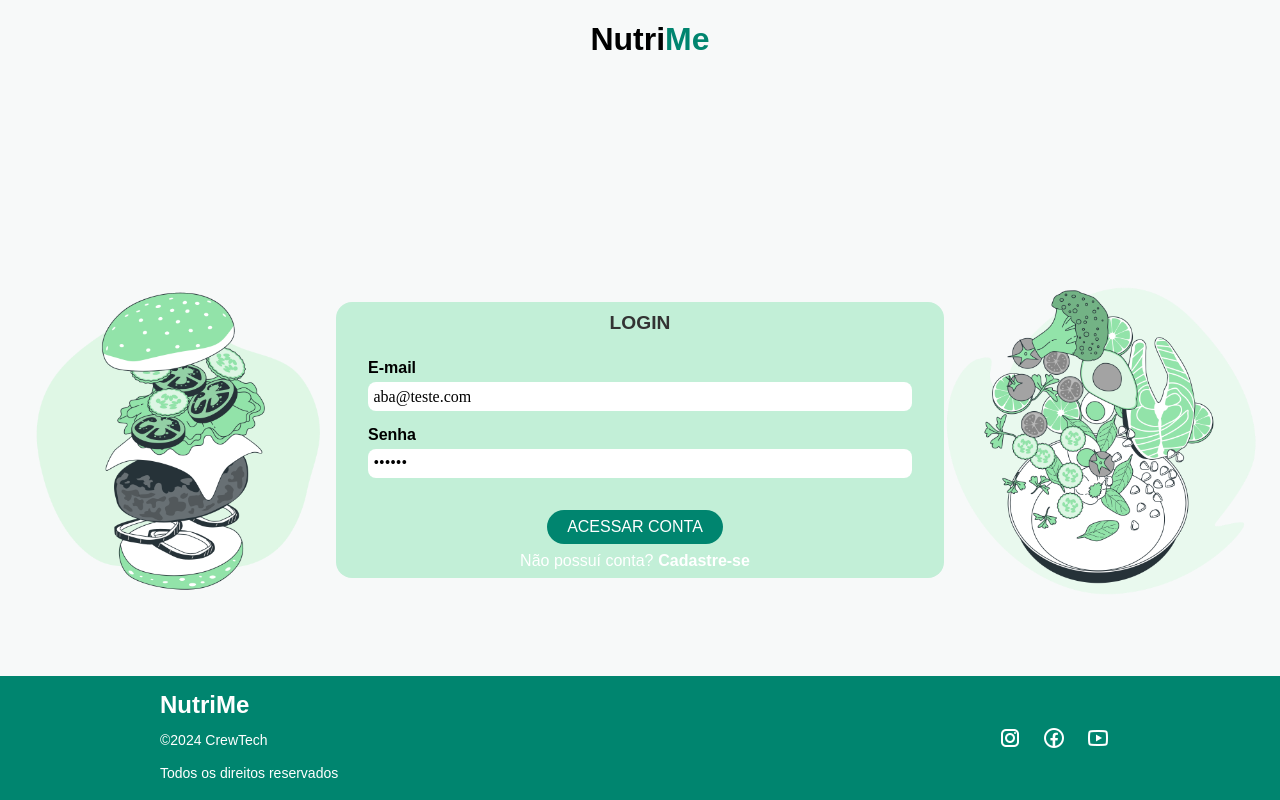
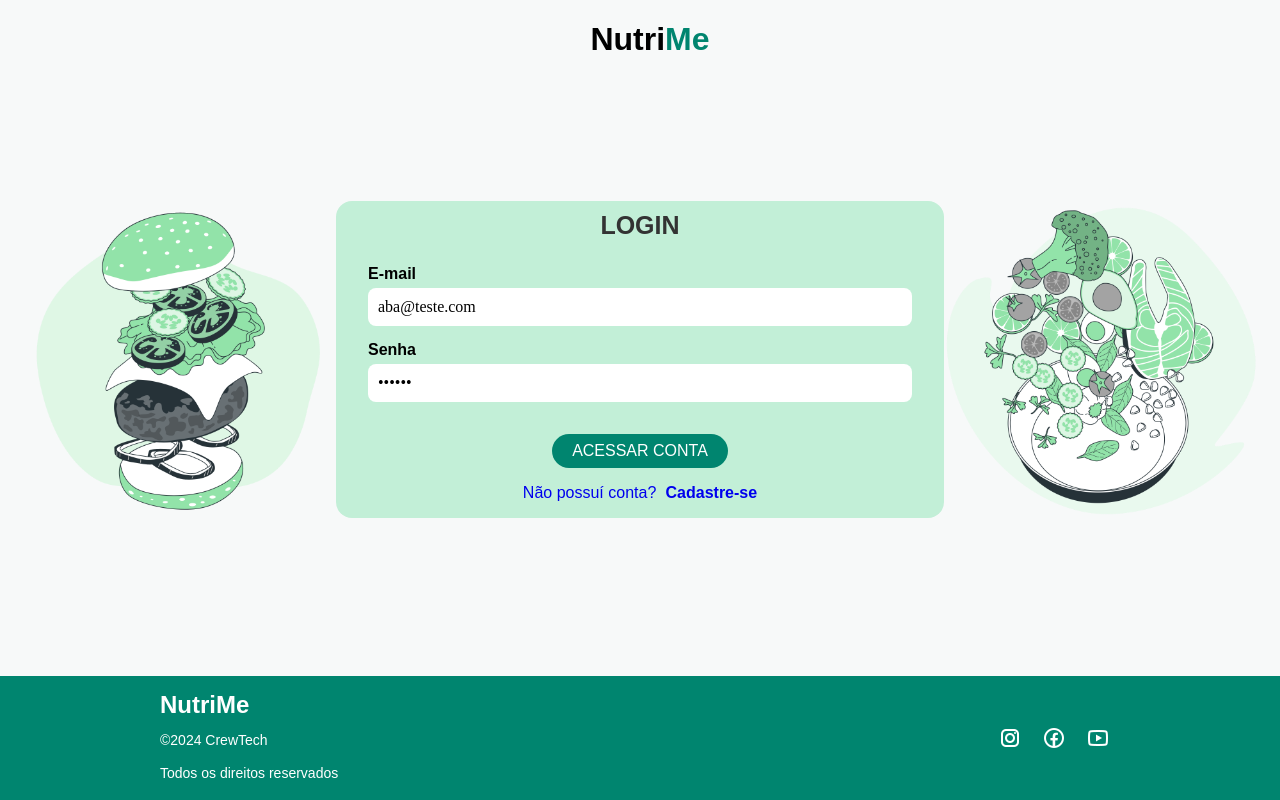
Before and after one commit to crewTech-ABP/API-DSM-2SEM-2024, a React (Create React App) app in the folder nutriMe/front/: page / in a window 1280 px wide. Built offline with nearby package versions, Linux system fonts and the light colour scheme; no server answers.

Commit message:
Atualiza telas login/cadastro

```diff
--- a/nutriMe/front/package.json
+++ b/nutriMe/front/package.json
@@ -4,7 +4,6 @@
   "private": true,
   "dependencies": {
     "@fontsource-variable/dm-sans": "^5.1.0",
-    "@fontsource/roboto": "^5.0.13",
     "@testing-library/jest-dom": "^5.17.0",
     "@testing-library/react": "^13.4.0",
     "@testing-library/user-event": "^13.5.0",
--- a/nutriMe/front/src/components/Button.tsx
+++ b/nutriMe/front/src/components/Button.tsx
@@ -7,7 +7,6 @@ export default function Button({ label, click }: Props) {
 export const ButtonSld = styled.button`
   display: flex;
   padding: 8px 20px;
-  margin-right: 10px;
   background-color: #00856F;
   color: #fff;
   text-transform: uppercase;
@@ -15,11 +14,11 @@ export const ButtonSld = styled.button`
   border-radius: 3rem;
   cursor: pointer;
   transition: background-color 0.3s ease;
-  font-family: inherit; // Garantir que a fonte seja herdada
-  font-size: inherit; // Garantir que o tamanho da fonte seja herdado
+  font-family: inherit;
+  font-size: inherit;
 
   &:hover {
-    background-color: rgb(75, 114, 160);
+    background-color: #006D5B;
   }
 `;
 
--- a/nutriMe/front/src/components/Header.tsx
+++ b/nutriMe/front/src/components/Header.tsx
@@ -22,4 +22,5 @@ const Wrapper = styled.div`
   justify-content: center;
   align-items: center;
   box-sizing: border-box;
+  margin-bottom: -10rem;
 `;
--- a/nutriMe/front/src/components/Input.tsx
+++ b/nutriMe/front/src/components/Input.tsx
@@ -30,12 +30,11 @@ const LabelSld = styled.label`
 
 const InputSld = styled.input`
   display: flex;
+  border: none;
   border-radius: 0.5rem;
-  border: none;
-  padding: 1%;
-  color: black;
   font-size: 100%;
   font-family: DM Sans Variable;
+  padding: 10px;
 `;
 
 interface Props {
--- a/nutriMe/front/src/components/LinkButton.tsx
+++ b/nutriMe/front/src/components/LinkButton.tsx
@@ -6,21 +6,11 @@ export default function LinkButton({ label, bold , to}: Props) {
 }
 
 const LinkSld = styled(Link)`
-  display: flex;
-  padding: 8px 20px;
-  margin-right: 10px;
-  color: white;
-  border-width: 1px;
-  border-radius: 5px;
+  margin: 1rem 0;
   text-decoration: none;
 
-  // ao passar o mouse
-  &:hover {
-    color: #00856F;
-  }
-  // enquanto está clicando
-  &:active {
-    color: #00856F;
+  &:hover{
+    color: #006D5B;
   }
 
   &:visited {
--- a/nutriMe/front/src/pages/SignInPage.tsx
+++ b/nutriMe/front/src/pages/SignInPage.tsx
@@ -93,7 +93,7 @@ const LineSld = styled.div`
 `;
 
 const TextSld = styled.div`
-  font-size: 120%;
+  font-size: 25px;
   font-weight: bold;
   color: #333;
   text-align: center;
--- a/nutriMe/front/src/pages/SignUpPage.tsx
+++ b/nutriMe/front/src/pages/SignUpPage.tsx
@@ -31,7 +31,7 @@ export default function SignUpPage() {
       {error && <Error>{error.error}</Error>}
       <Image src={FastFood} alt="FastFood Image" />
       <FieldWrapper>
-        <TextSld>CADASTRE-SE</TextSld>
+        <TextSld>CADASTRO</TextSld>
         <Input
           type="text"
           id="alias"
@@ -55,7 +55,7 @@ export default function SignUpPage() {
         />
         <LineSld>
           <Button label="Cadastrar" click={handleCreate} />
-          <LinkButton label="Logar-se" to="/signin" />
+          <LinkButton label="Já possuí uma conta?" bold="Logar" to="/signin" />
         </LineSld>
       </FieldWrapper>
       <Image src={EnglishFood} alt="English Food" />
@@ -69,6 +69,7 @@ const Wrapper = styled.div`
   display: flex;
   flex-direction: column;
   height: 100vh;
+  width: 100vw;
   box-sizing: border-box;
 `;
 
@@ -76,19 +77,19 @@ const ContentWrapper = styled.div`
   display: flex;
   justify-content: space-between;
   align-items: center;
-  flex: 1;  /* Take up the remaining space after the header */
-  padding: 0 20px;
+  margin: auto 1rem;
 `;
 
 const LineSld = styled.div`
   display: flex;
   align-items: center;
-  margin-top: 10px;
+  margin-top: 2rem;
   justify-content: center;
+  flex-direction: column;
 `;
 
 const TextSld = styled.div`
-  font-size: 120%;
+  font-size: 25px;
   font-weight: bold;
   color: #333;
   text-align: center;
@@ -98,8 +99,8 @@ const TextSld = styled.div`
 const FieldWrapper = styled.div`
   display: flex;
   flex-direction: column;
-  width: 500px;
-  padding: 20px;
+  width: 40rem;
+  padding: 0 2rem;
   border-radius: 1rem;
   background-color: #C2EFD7;
   align-self: center;
@@ -108,7 +109,7 @@ const FieldWrapper = styled.div`
 `;
 
 const Image = styled.img`
-  width: 200px;
+  width: 20rem;
   height: auto;
   object-fit: contain;
 `;
```
Also changed, not shown: 1 other file (tests, documents, lock files or other folders).
